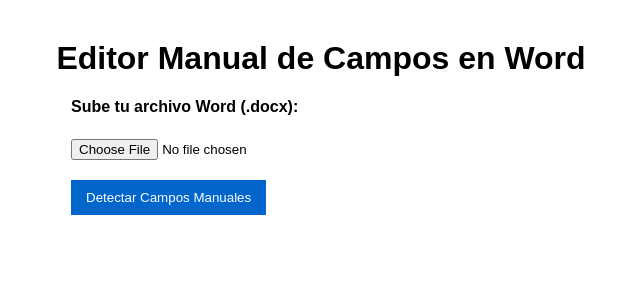
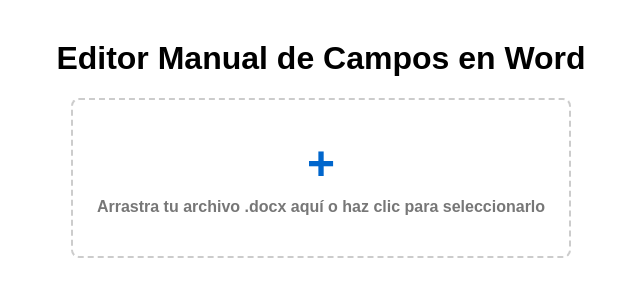
Before and after one commit to LucasMB-QF/generador-doc-campos, a FastAPI app: page / in a window 1280 px wide. Shown: the top 300 px of the page, without its empty margins (319-959 px from the left). Run offline with FastAPI, Linux system fonts and the light colour scheme.

Commit message:
Update index.html

```diff
--- a/templates/index.html
+++ b/templates/index.html
@@ -13,7 +13,8 @@
       margin: 0 auto;
     }
     input[type="file"] {
-      margin-bottom: 20px;
+      /* Se oculta con JS, pero por si acaso */
+      display: none;
     }
     input[type="text"] {
       width: 100%;
@@ -41,16 +42,58 @@
       margin-bottom: 5px;
       font-weight: bold;
     }
+
+    /* --- NUEVOS ESTILOS PARA EL DRAG AND DROP --- */
+    #uploadContainer {
+      max-width: 500px;
+      margin: 20px auto;
+    }
+    #drop-zone {
+      border: 2px dashed #ccc;
+      border-radius: 8px;
+      padding: 40px 20px;
+      text-align: center;
+      color: #777;
+      cursor: pointer;
+      transition: border-color 0.3s, background-color 0.3s;
+    }
+    #drop-zone.drag-over {
+      /* Estilo cuando el usuario está arrastrando un archivo por encima */
+      border-color: #0066cc;
+      background-color: #f4f8ff;
+    }
+    #drop-zone.file-processing {
+      /* Estilo cuando ya se está procesando un archivo */
+      border-color: #28a745;
+      background-color: #f4fff8;
+      color: #28a745;
+    }
+    .drop-zone-icon {
+      font-size: 48px;
+      font-weight: bold;
+      color: #0066cc;
+      line-height: 1;
+    }
+    #drop-zone p {
+      margin: 10px 0 0 0;
+      font-size: 16px;
+    }
+    #archivo_word {
+      /* Oculta el input de archivo real */
+      display: none;
+    }
   </style>
 </head>
 <body>
   <h1 style="text-align:center;">Editor Manual de Campos en Word</h1>
 
-  <form id="uploadForm" enctype="multipart/form-data">
-    <label>Sube tu archivo Word (.docx):</label><br />
-    <input type="file" name="archivo_word" id="archivo_word" accept=".docx" required /><br />
-    <button type="submit">Detectar Campos Manuales</button>
-  </form>
+  <div id="uploadContainer">
+    <label for="archivo_word" id="drop-zone">
+      <span class="drop-zone-icon">+</span>
+      <p>Arrastra tu archivo .docx aquí o haz clic para seleccionarlo</p>
+    </label>
+    <input type="file" name="archivo_word" id="archivo_word" accept=".docx" required />
+  </div>
 
   <div id="camposContainer" style="display:none;">
     <h2>Complete los campos manuales</h2>
@@ -61,21 +104,65 @@
   </div>
 
   <script>
-    const uploadForm = document.getElementById("uploadForm");
+    // --- Referencias a elementos ---
+    const dropZone = document.getElementById("drop-zone");
+    const fileInput = document.getElementById("archivo_word");
     const camposContainer = document.getElementById("camposContainer");
     const camposInputs = document.getElementById("camposInputs");
     const camposForm = document.getElementById("camposForm");
     let archivoWordFile = null;
 
-    // --- NUEVO ---
-    // Clave para guardar nuestros valores en localStorage
     const LOCAL_STORAGE_KEY = "camposGuardados";
 
-    uploadForm.addEventListener("submit", async (e) => {
+    // --- NUEVA LÓGICA DE UPLOAD ---
+
+    // 1. Evento de Clic (se activa por el 'change' del input)
+    fileInput.addEventListener("change", (e) => {
+      const file = e.target.files[0];
+      if (file) {
+        handleFile(file);
+      }
+    });
+
+    // 2. Eventos de Arrastrar (Drag and Drop)
+    dropZone.addEventListener("dragover", (e) => {
+      e.preventDefault(); // Previene que el navegador abra el archivo
+      dropZone.classList.add("drag-over");
+    });
+
+    dropZone.addEventListener("dragleave", (e) => {
       e.preventDefault();
-      const input = document.getElementById("archivo_word");
-      if (!input.files.length) return alert("Selecciona un archivo .docx");
-      archivoWordFile = input.files[0];
+      dropZone.classList.remove("drag-over");
+    });
+
+    dropZone.addEventListener("drop", (e) => {
+      e.preventDefault();
+      dropZone.classList.remove("drag-over");
+
+      const file = e.dataTransfer.files[0];
+      if (file) {
+        handleFile(file);
+      }
+    });
+
+    // 3. Función central para manejar el archivo (reemplaza 'uploadForm.addEventListener')
+    async function handleFile(file) {
+      if (!file.name.endsWith(".docx")) {
+        alert("Solo se aceptan archivos .docx");
+        return;
+      }
+
+      // Asignamos el archivo a la variable global
+      archivoWordFile = file;
+
+      // Feedback visual: muestra que el archivo se está procesando
+      dropZone.querySelector('p').textContent = `Archivo: ${file.name}`;
+      dropZone.querySelector('.drop-zone-icon').textContent = '✓';
+      dropZone.classList.add("file-processing");
+
+      // Oculta los campos anteriores si es que se sube un nuevo archivo
+      camposContainer.style.display = "none";
+      camposInputs.innerHTML = "";
 
       const formData = new FormData();
       formData.append("archivo_word", archivoWordFile);
@@ -88,24 +175,20 @@
         }
 
         const data = await res.json();
-        camposInputs.innerHTML = "";
+        // camposInputs.innerHTML = ""; // Ya lo limpiamos arriba
 
         if (!data.campos || data.campos.length === 0) {
           alert("No se encontraron campos manuales para editar.");
+          resetDropZone(); // Resetea la zona si no hay campos
           return;
         }
 
-        // --- CAMBIO AQUÍ ---
-        // 1. Traemos los valores guardados antes de crear los inputs
+        // --- Lógica de localStorage (sin cambios) ---
         const guardados = JSON.parse(localStorage.getItem(LOCAL_STORAGE_KEY)) || {};
 
         data.campos.forEach((campo) => {
-          // 2. Buscamos si hay un valor guardado para este campo
           const valorGuardado = guardados[campo] || "";
-
           const div = document.createElement("div");
-
-          // 3. Añadimos el valor al input y apagamos el autocomplete nativo
           div.innerHTML = `
             <label for="${campo}">${campo}:</label>
             <input
@@ -124,9 +207,22 @@
       } catch (error) {
         console.error("Error:", error);
         alert(error.message);
+        resetDropZone(); // Resetea la zona en caso de error
       }
-    });
+    }
 
+    // 4. Función para resetear la zona de upload
+    function resetDropZone() {
+         dropZone.querySelector('p').textContent = "Arrastra tu archivo .docx aquí o haz clic para seleccionarlo";
+         dropZone.querySelector('.drop-zone-icon').textContent = '+';
+         dropZone.classList.remove("file-processing");
+         fileInput.value = ""; // Limpia el valor del input
+         archivoWordFile = null;
+    }
+
+
+    // --- LÓGICA DEL SEGUNDO FORMULARIO (SIN CAMBIOS) ---
+    // Esta parte funciona igual, ya que depende de 'archivoWordFile'
     camposForm.addEventListener("submit", async (e) => {
       e.preventDefault();
 
@@ -135,22 +231,13 @@
         replacements[input.name] = input.value;
       });
 
-      // --- CAMBIO AQUÍ ---
       try {
-        // 1. Traemos los valores *antiguos*
         const valoresAntiguos = JSON.parse(localStorage.getItem(LOCAL_STORAGE_KEY)) || {};
-
-        // 2. Creamos un objeto con los valores antiguos + los nuevos (los nuevos sobreescriben)
         const nuevosValores = { ...valoresAntiguos, ...replacements };
-
-        // 3. Guardamos el objeto actualizado en localStorage
         localStorage.setItem(LOCAL_STORAGE_KEY, JSON.stringify(nuevosValores));
-
       } catch (storageError) {
         console.warn("No se pudieron guardar los valores en localStorage:", storageError);
       }
-      // --- FIN DEL CAMBIO ---
-
 
       const formData = new FormData();
       formData.append("archivo_word", archivoWordFile);
@@ -172,6 +259,13 @@
         a.click();
         a.remove();
         URL.revokeObjectURL(url);
+
+        // --- Feedback final ---
+        // Opcional: Resetea todo después de una descarga exitosa
+        // resetDropZone();
+        // camposContainer.style.display = "none";
+        // camposInputs.innerHTML = "";
+
       } catch (error) {
         console.error("Error:", error);
         alert(error.message);
```
